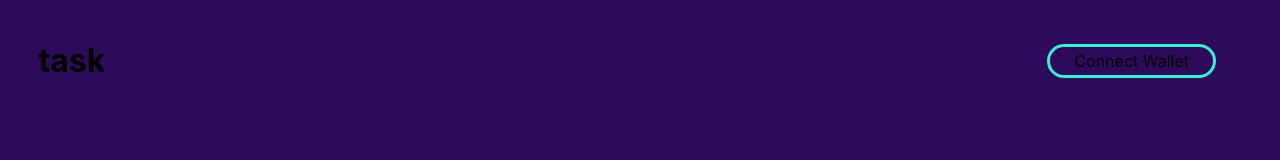
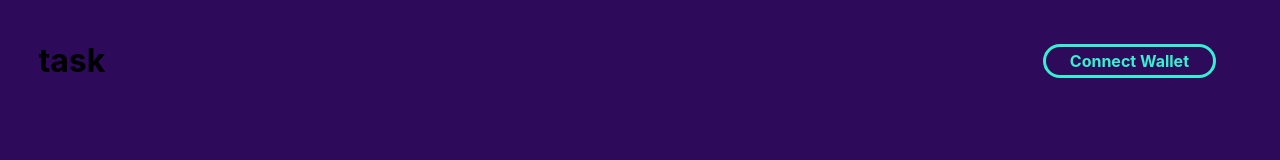
Before and after one commit to george-shammar/NFT-TASK, a React (Create React App) app: page / in a window 1280 px wide. Shown: the top 160 px of the page. Built offline with nearby package versions, Linux system fonts and the light colour scheme.

Commit message:
Set hover effect

```diff
--- a/src/components/Nav.tsx
+++ b/src/components/Nav.tsx
@@ -55,7 +55,7 @@ const Nav = () => {
               String(walletAddress).substring(38)}
             </div>
             ) : (
-          <div onClick={connectWalletPressed}>Connect Wallet</div>
+          <div className="text" onClick={connectWalletPressed}>Connect Wallet</div>
             )}
         </div>
     </div>
--- a/src/styles/Nav.css
+++ b/src/styles/Nav.css
@@ -22,6 +22,11 @@
     background-color: rgb(53, 240, 209);
 }
 
+.text {
+    color: rgb(53, 240, 209);
+    font-weight: bold;
+}
+
 .text:hover{
     color: rgba(45, 11, 90);
 }
```
